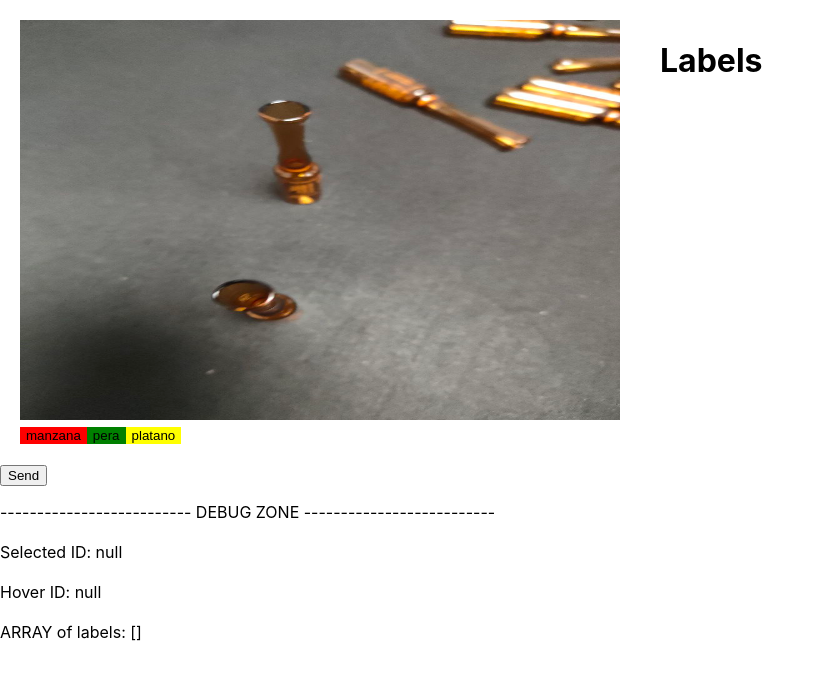
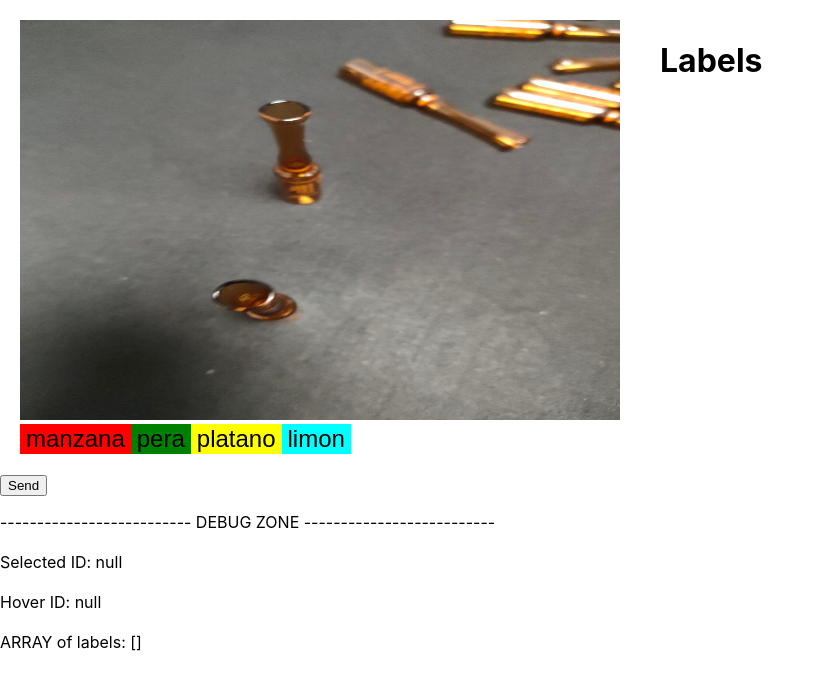
Before and after one commit to manuelgutierrezchaves/image-labeler-frontend, a React (Create React App) app: page / in a window 1280 px wide. Shown: the top 690 px of the page, without its empty margins (0-825 px from the left). Built offline with nearby package versions, Linux system fonts and the light colour scheme; the HTML template or start-up script is replaced by a standard one.

Commit message:
bigger font

```diff
--- a/src/components/ImageTagger.jsx
+++ b/src/components/ImageTagger.jsx
@@ -12,7 +12,11 @@ const images = [image1, image2, image3, image4, image5]
 
 function ImageTagger({ labels, setLabels, currentImageIndex, idSelectedLabel, setIdSelectedLabel, idHoverLabel }) {
 
-  const classes = [{"name": "manzana", "color": "red"}, {"name": "pera", "color": "green"}, {"name": "platano", "color": "yellow"}]
+  const classes = [
+    {"name": "manzana", "color": "red"},
+    {"name": "pera", "color": "green"},
+    {"name": "platano", "color": "yellow"},
+    {"name": "limon", "color": "aqua"}]
 
   const [isDrawing, setIsDrawing] = useState(false);
   const [coordinates, setCoordinates] = useState({startX: 0, startY: 0, endX: 0, endY: 0})
@@ -181,6 +185,7 @@ function ImageTagger({ labels, setLabels, currentImageIndex, idSelectedLabel, se
         <button
           key={index}
           style={{
+            fontSize: "1.5em",
             backgroundColor: classObj.color,
             border: labelClass.name === classObj.name ? '2px solid black' : 'none'
           }}
--- a/src/components/Menu.jsx
+++ b/src/components/Menu.jsx
@@ -41,7 +41,7 @@ function Menu({ labels, setLabels, idSelectedLabel, setIdSelectedLabel, idHoverL
                 <div className="coordinates-x">
                   <li
                     key={label.id}
-                    style={{ backgroundColor: label.color }}
+                    style={{ backgroundColor: label.color, fontSize: "1.5em" }}
                     onMouseEnter={() => setIdHoverLabel(label.id)}
                     onMouseLeave={() => setIdHoverLabel(null)}
                     onClick={() => handleMouseClick(label.id)}
```
